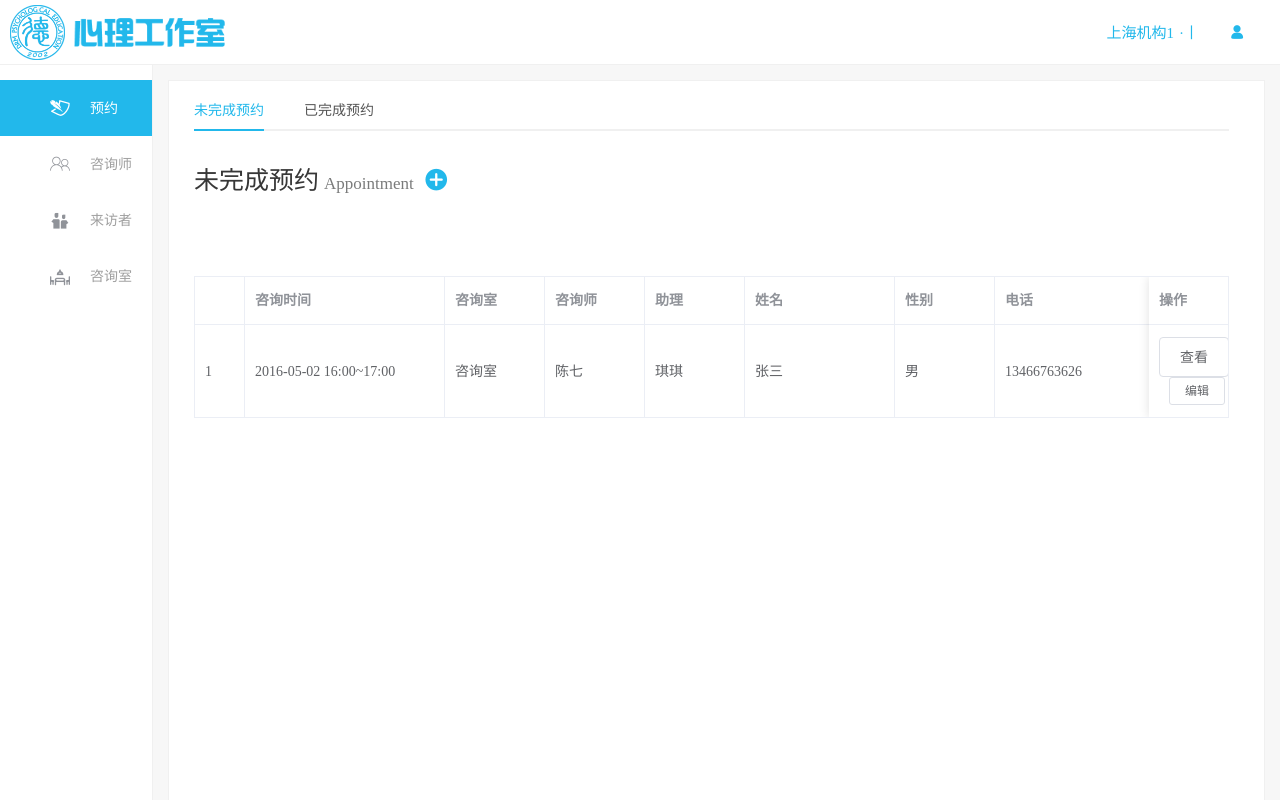
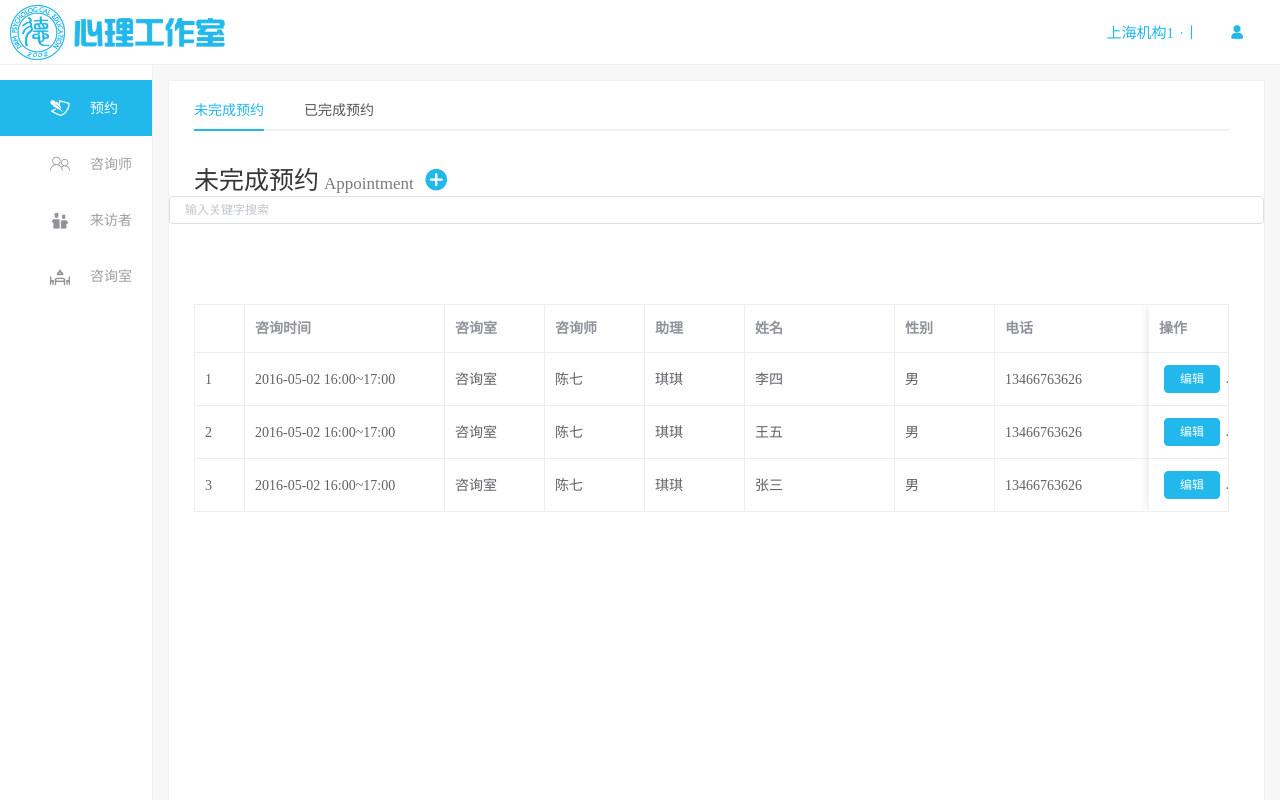
Before and after one commit to GracieMo/ui, a Vue app: page / in a window 1280 px wide. Built offline with nearby package versions, Linux system fonts and the light colour scheme.

Commit message:
listbutton

```diff
--- a/src/components/HelloWorld.vue
+++ b/src/components/HelloWorld.vue
@@ -52,13 +52,20 @@
       <el-main>
         <div class='main'>
           <!--标签页-->
-          <el-tabs v-model="activeName" @tab-click="handleClick">
+          <el-tabs v-model="activeName" @tab-click="changerev">
             <el-tab-pane label="未完成预约" name="first">
               <!--未完成预约头部-->
               <div style="text-align:left;">
                 <span style="color:#373737; font-size:25px;margin-left:25px;">未完成预约</span>
                 <span style="color:#7A7B7B; font-size:17px; padding: 18px 5px 20px 5px;">Appointment</span>
                 <i class="iconfont icon-jia" style="color:#22B8EB; font-size:25px; padding-left:5px; cursor:pointer;"></i>
+              </div>
+              <div>
+                <el-input
+                  v-model="search"
+                  id="search_vsname"
+                  size="mini"
+                  placeholder="输入关键字搜索"/>
               </div>
               <!--未完成预约表格-->
               <div style="margin:80px 35px 0 25px; height:100%">
@@ -123,9 +130,6 @@
                     <el-table-column label="操作" fixed="right">
                         <el-button
                           class="listbutton"
-                          @click="handleEdit(scope.$index, scope.row)">查看</el-button>
-                        <el-button
-                          size="mini"
                           @click="handleDelete(scope.$index, scope.row)">编辑</el-button>
                     </el-table-column>
                   </el-table>
@@ -151,7 +155,29 @@ export default {
         /* 进入页面时默认进入未完成预约标签页 */
         activeName: 'first',
         /* 未完成预约列表数据 */
-        UNFreservation: [{
+        tableData: [{
+          reserve_time: '2016-05-02  16:00~17:00',
+          room: '咨询室',
+          counselor: '陈七',
+          entry_pereson: '琪琪',
+          visitor_name: '李四',
+          visitor_sex: '男',
+          visitor_phone: '13466763626',
+          birthday: '1993-09-27',
+          consult_times: '2',
+          entry_time: '2016-05-02 16:30:27',
+        },{
+          reserve_time: '2016-05-02  16:00~17:00',
+          room: '咨询室',
+          counselor: '陈七',
+          entry_pereson: '琪琪',
+          visitor_name: '王五',
+          visitor_sex: '男',
+          visitor_phone: '13466763626',
+          birthday: '1993-09-27',
+          consult_times: '2',
+          entry_time: '2016-05-02 16:30:27',
+        },{
           reserve_time: '2016-05-02  16:00~17:00',
           room: '咨询室',
           counselor: '陈七',
@@ -162,7 +188,8 @@ export default {
           birthday: '1993-09-27',
           consult_times: '2',
           entry_time: '2016-05-02 16:30:27',
-        }]
+        }],
+        search:''
       }
     },
     methods: {
@@ -172,8 +199,23 @@ export default {
       handleDelete(index, row) {
 
       },
-      handleClick(tab, event) {
+      changerev(tab, event) {
 
+      }
+    },
+    computed:{
+      UNFreservation:function(){
+        var search=this.search;
+        console.log(search)
+        if(search){
+          return  this.tableData.filter(function(dataNews){
+            console.log(dataNews)
+            return Object.keys(dataNews).some(function(key){
+              return String(visitor_name[key]).toLowerCase().includes(search_vsname.value.toLowerCase())
+            })
+          })
+        }
+        return this.tableData
       }
     }
   }
@@ -286,17 +328,64 @@ export default {
     background-color: #F0F0F0;
     z-index:1;
   }
+
   .el-table{
     position:relative;
     overflow:hidden;
     box-sizing:border-box;
     height:100%;
   }
-  .el-table{
-    position:relative;
-    overflow:hidden;
-    box-sizing:border-box;
-    height:100%;
+  .listbutton{
+    display: inline-block;
+    line-height:1;
+    white-space:nowrap;
+    cursor:pointer;
+    box-sizing: border-box;
+    outline: 0;
+    margin: 0;
+    text-align: center;
+    vertical-align: center;
+    background-color: #22B8EB;
+    color:#fff;
+    border: 1px solid #22B8EB;
+    margin-left: 5px;
+    padding: 7px 15px;
+    font-size: 12px;
+
+  }
+  .listbutton:hover,.listbutton:focus{
+    background-color:#fff;
+    color:#22B8EB;
+    border: 1px solid #22B8EB;
+    display: inline-block;
+    line-height:1;
+    white-space:nowrap;
+    cursor:pointer;
+    box-sizing: border-box;
+    outline: 0;
+    margin: 0;
+    text-align: center;
+    vertical-align: center;
+    margin-left: 5px;
+    padding: 7px 15px;
+    font-size: 12px;
+  }
+  .listbutton:active{
+    background-color:#fff;
+    color:#555555;
+    border: 1px solid #555555;
+    display: inline-block;
+    line-height:1;
+    white-space:nowrap;
+    cursor:pointer;
+    box-sizing: border-box;
+    outline: 0;
+    margin: 0;
+    text-align: center;
+    vertical-align: center;
+    margin-left: 5px;
+    padding: 7px 15px;
+    font-size: 12px;
   }
 
 </style>
```
